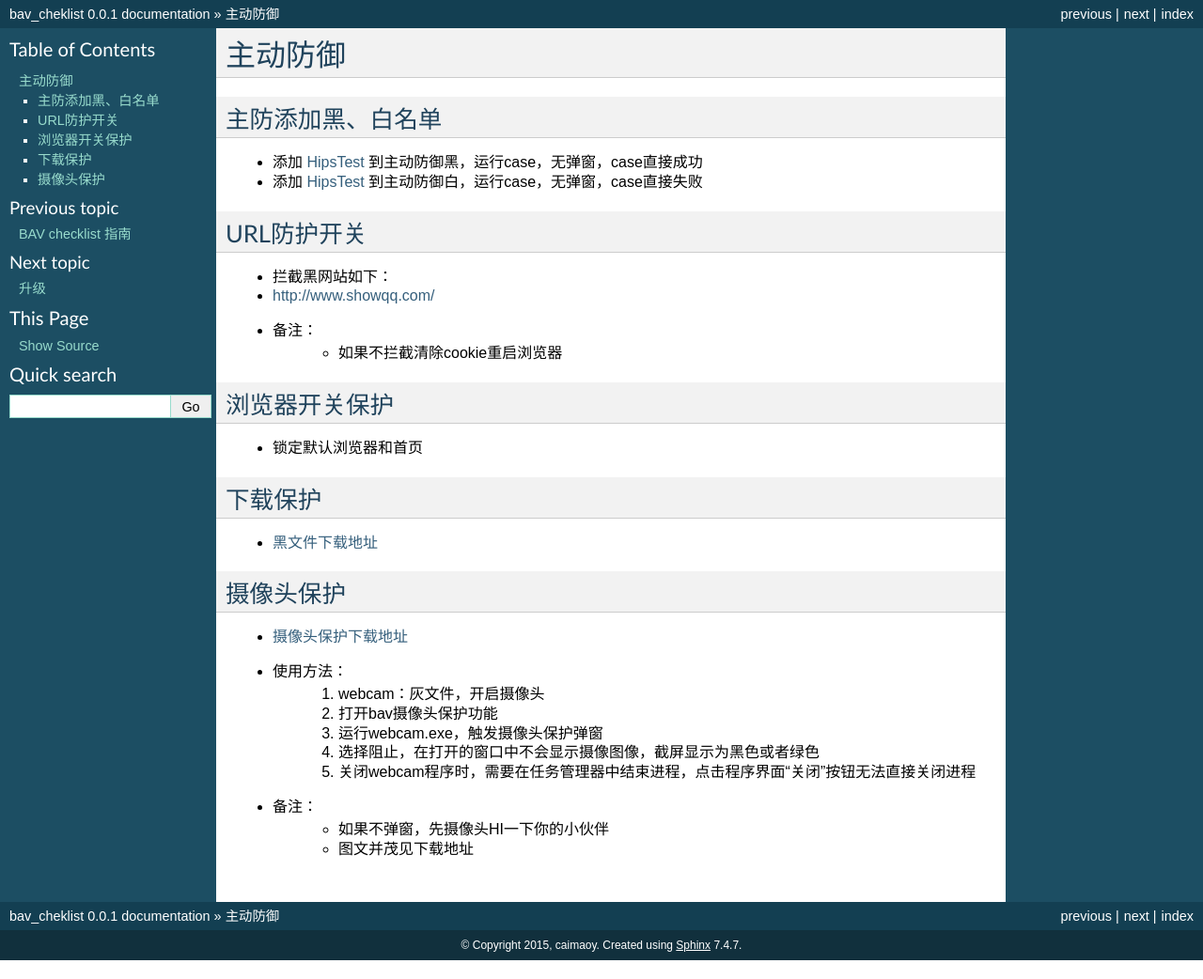
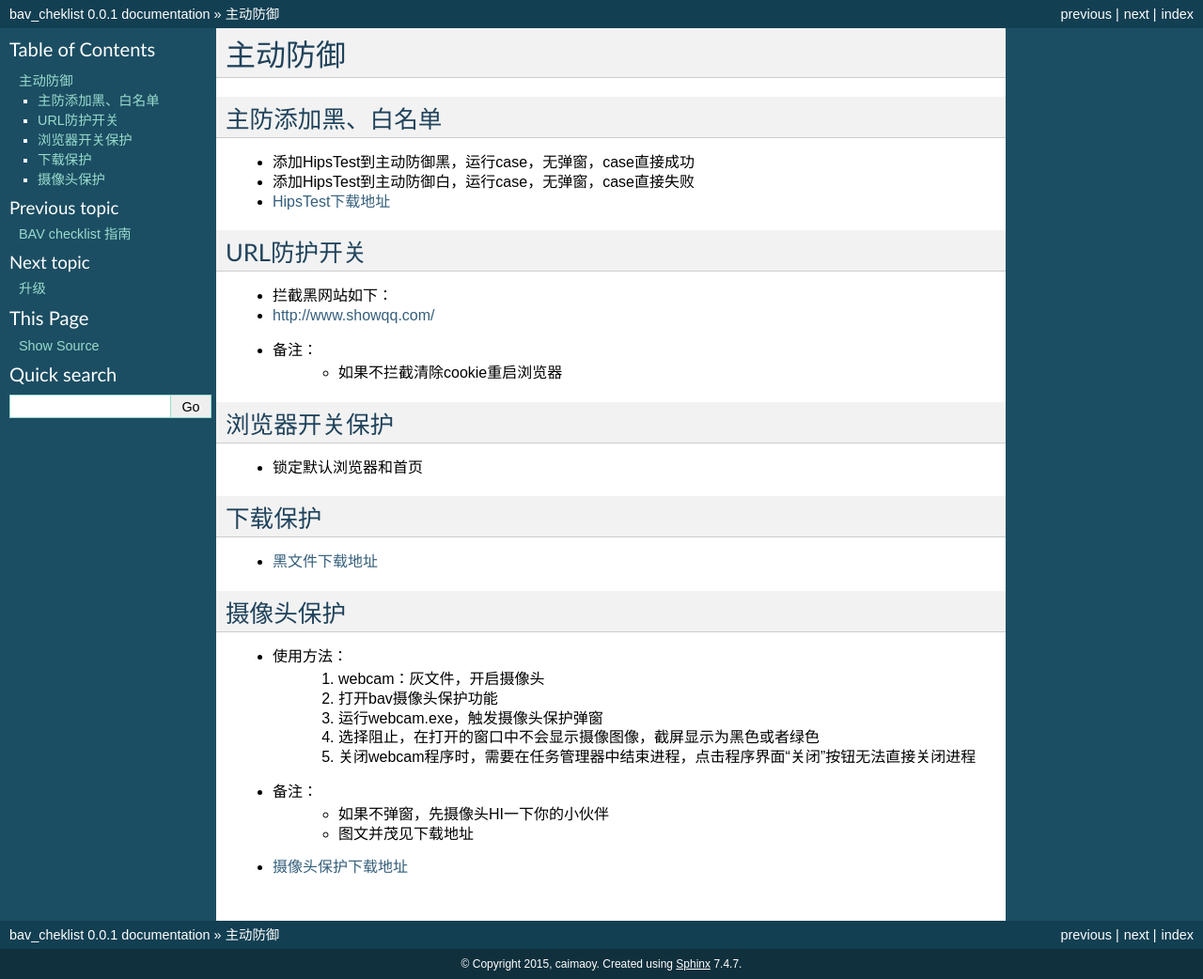
Before and after one commit to caimaoy/bav-checklist, a Sphinx documentation site: the page built from source/AD/caimaoy.rst, in a window 1280 px wide. Shown: the whole page at 94% size. Built offline with Sphinx 7.4.7, drawn with Linux system fonts in a browser that asks for light colours.

Commit message:
AD complete

```diff
--- a/source/AD/caimaoy.rst
+++ b/source/AD/caimaoy.rst
@@ -5,10 +5,11 @@
 主防添加黑、白名单
 ------------------
 
-* 添加 `HipsTest`_ 到主动防御黑，运行case，无弹窗，case直接成功
-* 添加 `HipsTest`_ 到主动防御白，运行case，无弹窗，case直接失败
+* 添加HipsTest到主动防御黑，运行case，无弹窗，case直接成功
+* 添加HipsTest到主动防御白，运行case，无弹窗，case直接失败
+* `HipsTest下载地址`_
 
-.. _HipsTest : http://client.baidu.com:8811/tool/storage
+.. _HipsTest下载地址: http://client.baidu.com:8811/tool/storage
 
 URL防护开关
 -----------
@@ -42,4 +42,6 @@ URL防护开关
     * 如果不弹窗，先摄像头HI一下你的小伙伴
     * 图文并茂见下载地址
 
-.. _摄像头保护下载地址 : http://client.baidu.com:8811/tool/storage
+* `摄像头保护下载地址`_
+
+.. _摄像头保护下载地址: http://client.baidu.com:8811/tool/storage
```
Also changed, not shown: other parts of source/AD/caimaoy.rst (+0 -1 lines).
